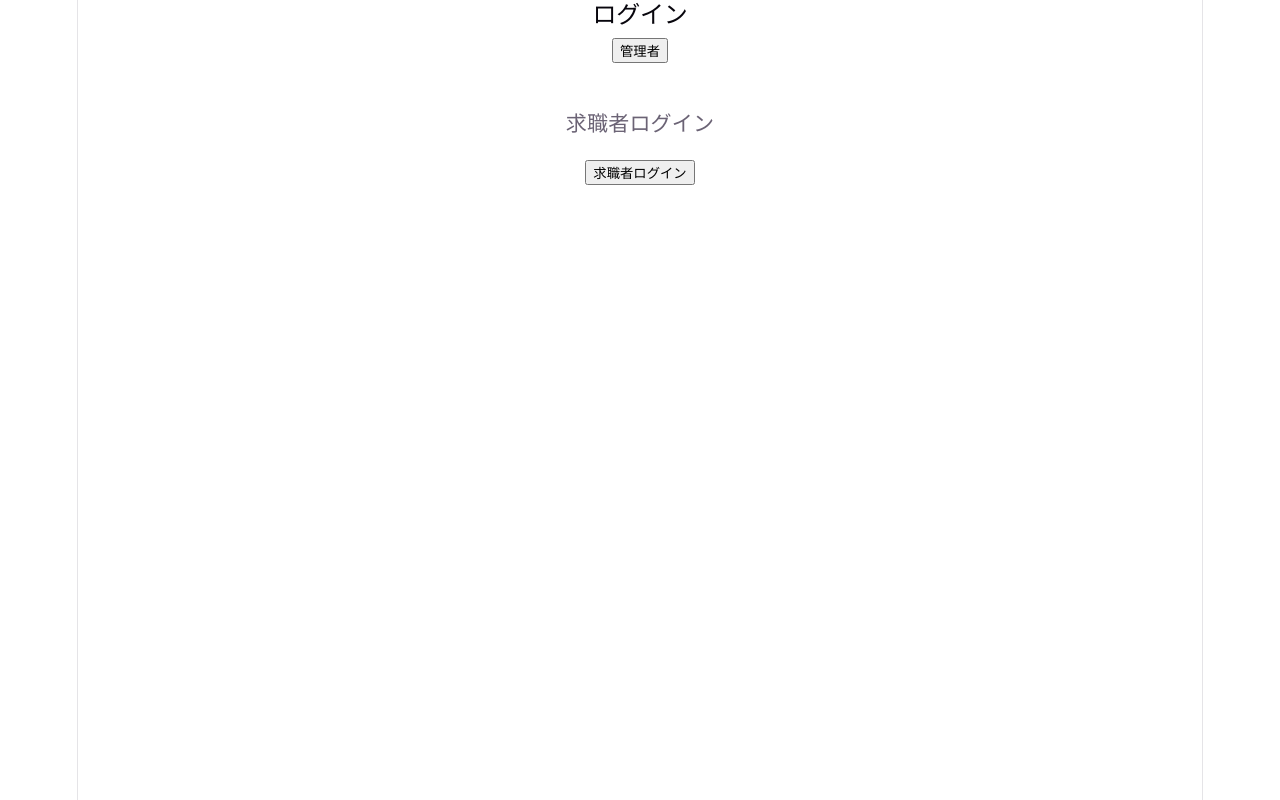
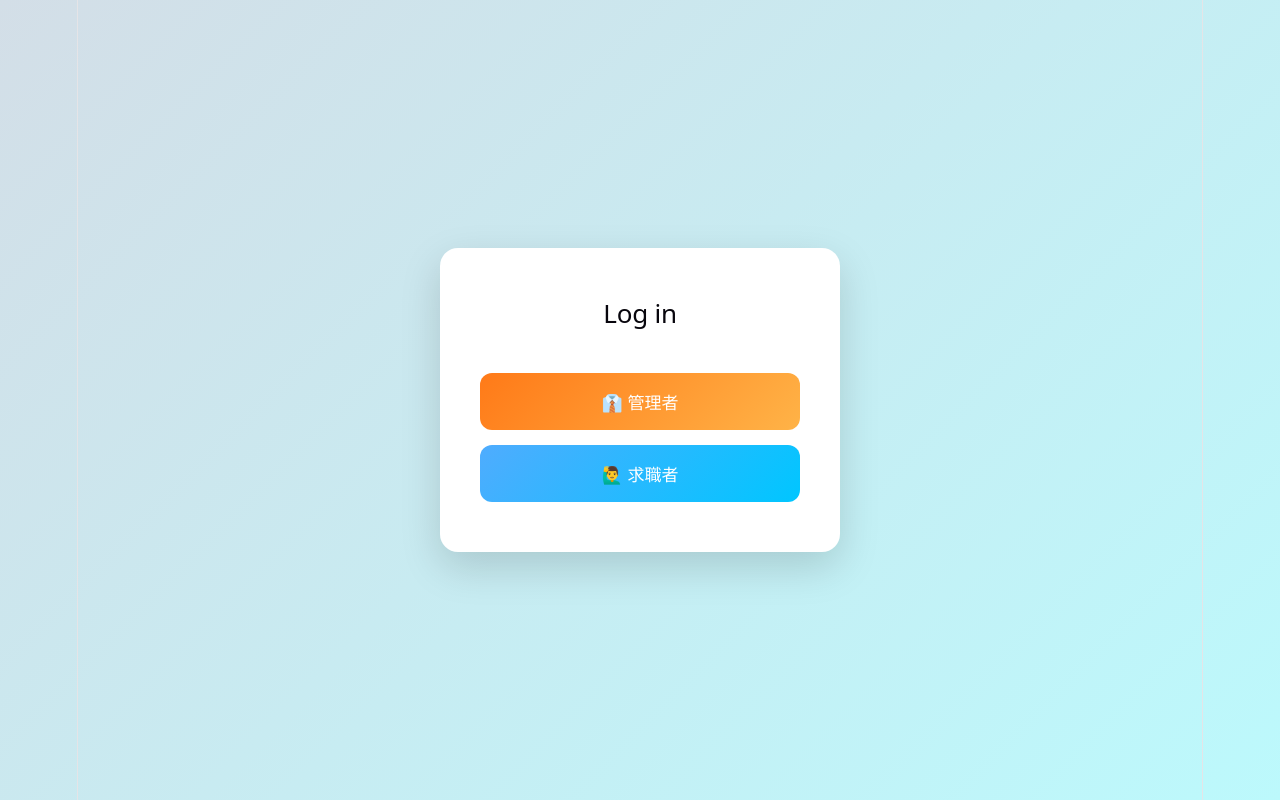
Before and after one commit to H-junpei/teamD, a React app in the folder frontend/: page / in a window 1280 px wide. Built offline with nearby package versions, Linux system fonts and the light colour scheme; the HTML template or start-up script is replaced by a standard one.

Commit message:
ログインUI修正

```diff
--- /dev/null
+++ b/frontend/src/Login.css
@@ -0,0 +1,64 @@
+body {
+  margin: 0;
+  font-family: Arial, sans-serif;
+  background: linear-gradient(135deg, #d3dee7, #bcf9fc);
+}
+
+/* 中央配置 */
+.login-container {
+  display: flex;
+  justify-content: center;
+  align-items: center;
+  height: 100vh;
+}
+
+/* カード */
+.login-card {
+  background: white;
+  padding: 50px 40px;
+  border-radius: 18px;
+  box-shadow: 0 15px 40px rgba(0, 0, 0, 0.15);
+  width: 320px;
+  text-align: center;
+}
+
+/* タイトル */
+.login-title {
+  font-size: 26px;
+  margin-bottom: 30px;
+}
+
+/* ボタン共通 */
+.login-button {
+  width: 100%;
+  padding: 16px;
+  /* ←押しやすさUP */
+  margin-top: 15px;
+  border: none;
+  border-radius: 12px;
+  font-size: 17px;
+  cursor: pointer;
+  transition: all 0.25s;
+}
+
+/* 管理者 */
+.admin-button {
+  background: linear-gradient(135deg, #ff7a18, #ffb347);
+  color: white;
+}
+
+.admin-button:hover {
+  transform: translateY(-2px);
+  box-shadow: 0 8px 20px rgba(255, 122, 24, 0.4);
+}
+
+/* 求職者 */
+.jobseeker-button {
+  background: linear-gradient(135deg, #4facfe, #00c6ff);
+  color: white;
+}
+
+.jobseeker-button:hover {
+  transform: translateY(-2px);
+  box-shadow: 0 8px 20px rgba(79, 172, 254, 0.4);
+}
--- a/frontend/src/pages/AdminSelect.jsx
+++ b/frontend/src/pages/AdminSelect.jsx
@@ -1,5 +1,5 @@
 import { useNavigate } from "react-router-dom";
-
+import "../Login.css";
 function AdminSelect() {
   const navigate = useNavigate();
 
--- a/frontend/src/pages/Login.jsx
+++ b/frontend/src/pages/Login.jsx
@@ -1,35 +1,40 @@
 import { useState } from "react";
 import { useNavigate } from "react-router-dom";
+import "../Login.css";
 
 const Login = () => {
-  // 求職者用
   const [name, setName] = useState("");
   const [email, setEmail] = useState("");
 
   const navigate = useNavigate();
 
-  // 管理者ボタンを押したら、管理者メニューへ移動
   const handleAdminClick = () => {
     navigate("/admin");
   };
 
-  // 求職者ボタンを押したら、求職者メニューへ移動
   const handleJobSeekerClick = () => {
-    navigate("/jobseeker")
-  }
+    navigate("/jobseeker");
+  };
 
   return (
-    <div>
-      <h2>ログイン</h2>
+    <div className="login-container">
+      <div className="login-card">
+        <h2 className="login-title">Log in</h2>
 
-      <button onClick={handleAdminClick}>管理者</button>
+        <button
+          className="login-button admin-button"
+          onClick={handleAdminClick}
+        >
+          👔 管理者
+        </button>
 
-      <br />
-      <br />
-
-      <h3>求職者ログイン</h3>
-
-      <button onClick={handleJobSeekerClick}>求職者ログイン</button>
+        <button
+          className="login-button jobseeker-button"
+          onClick={handleJobSeekerClick}
+        >
+          🙋‍♂️ 求職者
+        </button>
+      </div>
     </div>
   );
 };
```
Also changed, not shown: frontend/src/pages/main.jsx (added, +11 -0 lines).
